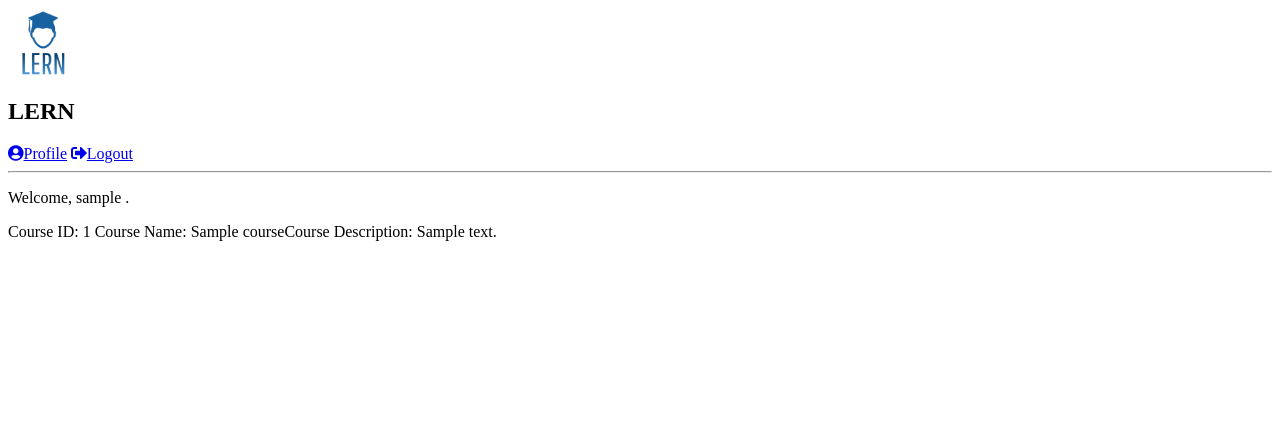
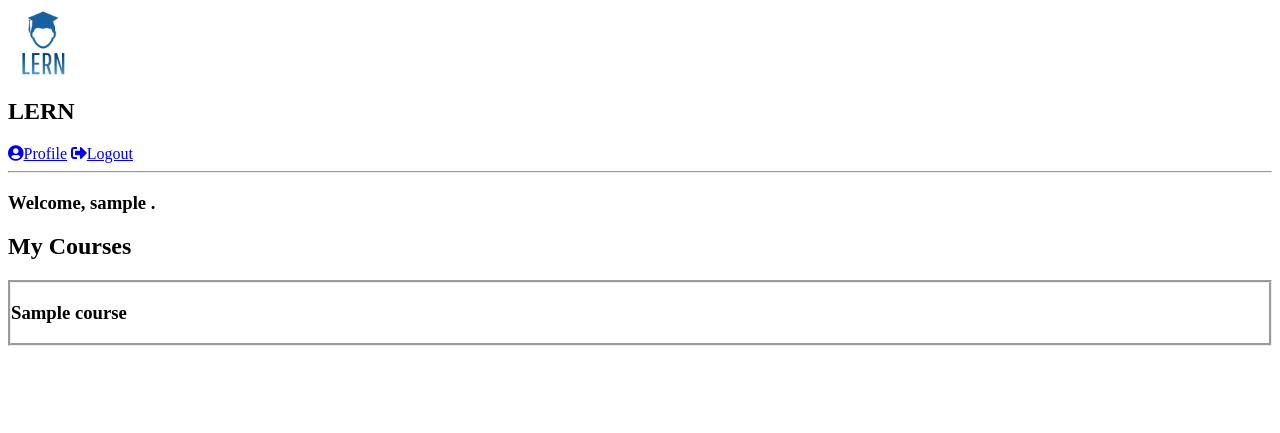
Before and after one commit to bluedev773/LERN, a PHP site: page /home.php in a window 1280 px wide. Shown: the top 433 px of the page. Run offline with PHP 8.4, Linux system fonts and the light colour scheme; the visitor is signed in with stand-in values (Sample User, id 1); tables that the repository leaves empty or names only in its code hold one stand-in row (values such as "Sample post").

Commit message:
added My Courses sectiion to home.php

```diff
--- a/home.php
+++ b/home.php
@@ -43,8 +43,21 @@ include("data/AnswerDataInput.php");
         </nav>
 
             <div class = "content">
-                <p>Welcome, <?php echo $_SESSION['name']; ?> .</p>
-                <p> <?php include ("data/CourseDataParse.php"); ?> </p>
+                <h3>Welcome, <?php echo $_SESSION['name']; ?> .</h3>
+                <h2>My Courses</h2>
+                <div class = "wrapper" style= padding:0>
+                    <?php
+                    //
+                    $sql = "SELECT CourseName FROM course";
+                    $result = mysqli_query($con, $sql);
+                    while($row = $result->fetch_assoc()){
+                        echo '<div class = "box" onclick="" style = "border-style: groove;">'.
+                                                '<h3>'.$row["CourseName"].'</h3>'.
+                                                '</div>';
+                    };
+
+			 ?>
+                </div>
             </div>
     </body>
 </html>
```
